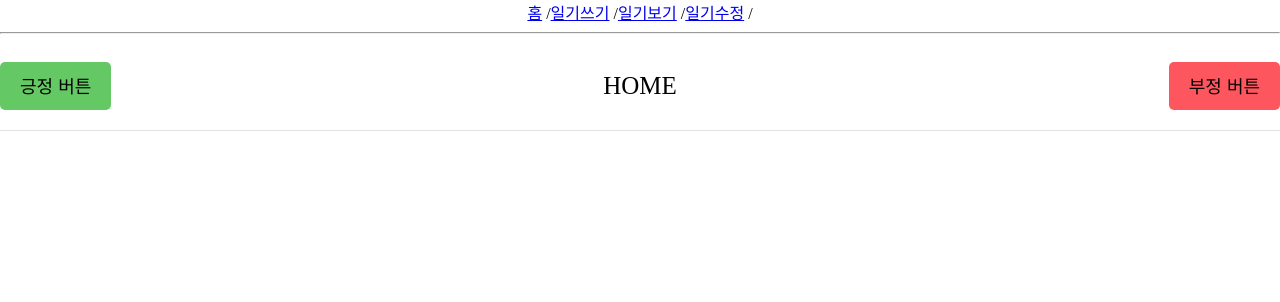
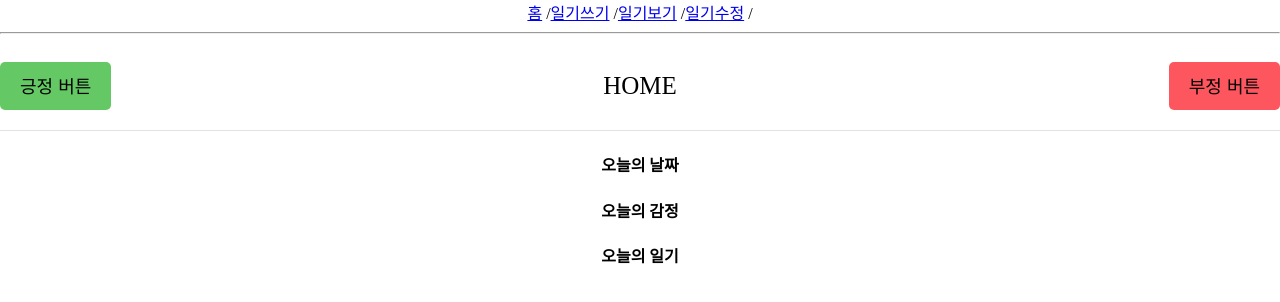
Before and after one commit to gyojincompany/react_project3_emotion_diary-20251001, a React (Create React App) app: page / in a window 1280 px wide. Shown: the top 302 px of the page. Built offline with nearby package versions, Linux system fonts and the light colour scheme; a web font is replaced by a local one.

Commit message:
Editor 컴포넌트 제작 중

```diff
--- /dev/null
+++ b/src/component/Editor.css
@@ -0,0 +1,3 @@
+.Editor {
+
+}
--- /dev/null
+++ b/src/component/Editor.js
@@ -0,0 +1,29 @@
+import "./Editor.css"
+
+
+//props initData->입력창 또는 수정창에서 다르게 보여질 입력내용
+//수정->기존에 입력한 내용이 출력되어야 함
+//onSubmit->작성완료 버튼을 클릭했을 때 실행되는 이벤트 핸들러 함수
+const Editor = ({initData, onSubmit}) => {
+    return (
+        <div className="Editor">
+            <div className="editor_section">
+                <h4>오늘의 날짜</h4>
+                {/* 날짜 입력창 */}
+            </div>
+            <div className="editor_section">
+                <h4>오늘의 감정</h4>
+                {/* 감정 이미지 선택창 */}
+            </div>
+            <div className="editor_section">
+                <h4>오늘의 일기</h4>
+                {/* 일기 입력창 또는 수정창 */}
+            </div>
+            <div className="editor_section">
+                {/* 작성완료 버튼, 취소 버튼 */}
+            </div>
+        </div>
+    );
+}
+
+export default Editor;
--- a/src/pages/Home.js
+++ b/src/pages/Home.js
@@ -1,6 +1,7 @@
 import { useSearchParams } from "react-router-dom";
 import Button from "../component/Button";
 import Header from "../component/Header";
+import Editor from "../component/Editor";
 
 const Home = () => {
 
@@ -13,6 +14,7 @@ const Home = () => {
               leftChild={<Button type={"positive"} text={"긍정 버튼"} onClick={()=>{alert("positive button");}} />}
               rightChild={<Button type={"negative"} text={"부정 버튼"} onClick={()=>{alert("negative button");}} />}
             />
+            <Editor />
 
         </div>
     );
```
